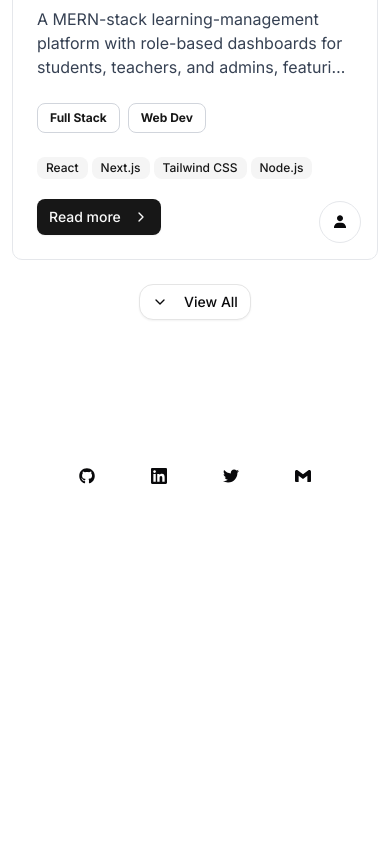
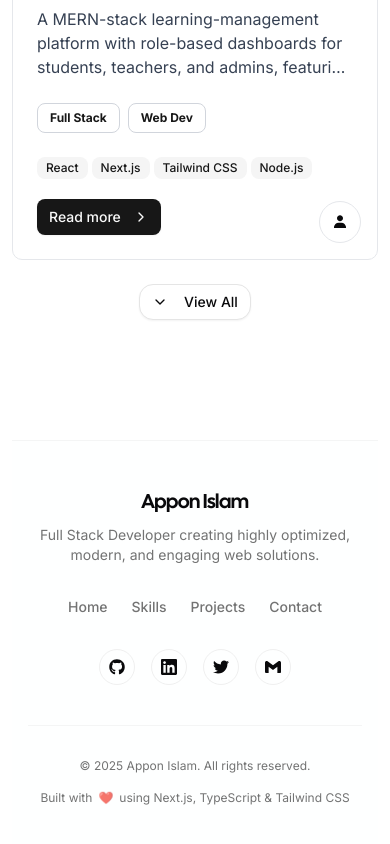
Before and after one commit to apponislam/apponislam-portfolio-with-nextJs, a Next.js app: page / in a window 390 px wide. Shown: the part 6704-7548 px from the top of the page. Before the commit the page ends 7240 px from the top, so only its background shows below. Built offline with nearby package versions, Linux system fonts and the light colour scheme.

Commit message:
feat: implement marketing layout with site and premium footer components

```diff
--- a/src/app/(root)/layout.tsx
+++ b/src/app/(root)/layout.tsx
@@ -2,7 +2,7 @@ import { getMainNav } from "@/components/config/routes";
 import { MainNav } from "@/components/main-nav";
 // import { ModeToggle } from "@/components/mode-toggle";
 import NavRightMenu from "@/components/nav-right-menu";
-import { SiteFooter } from "@/components/site-footer";
+import { PremiumFooter } from "@/components/premium-footer";
 
 export default async function MarketingLayout({ children }: { children: React.ReactNode }) {
     const mainNav = await getMainNav();
@@ -20,7 +20,7 @@ export default async function MarketingLayout({ children }: { children: React.Re
                     </div>
                 </header>
                 {children}
-                <SiteFooter></SiteFooter>
+                <PremiumFooter />
             </div>
         </div>
     );
--- /dev/null
+++ b/src/components/premium-footer.tsx
@@ -0,0 +1,68 @@
+import * as React from "react";
+import Link from "next/link";
+import { cn } from "@/lib/utils";
+import { buttonVariants } from "@/components/ui/button";
+import { SocialLinks } from "./config/social";
+import CustomTooltip from "./custom-tooltips";
+
+export function PremiumFooter({ className }: React.HTMLAttributes<HTMLElement>) {
+    const currentYear = new Date().getFullYear();
+
+    return (
+        <footer className={cn("border-t border-border/40 bg-background/50 backdrop-blur-md mt-20", className)}>
+            <div className="container mx-auto px-4 py-12 md:py-16">
+                <div className="grid grid-cols-1 md:grid-cols-3 gap-8 items-center border-b border-border/40 pb-10">
+
+                    {/* Brand / Logo Section */}
+                    <div className="flex flex-col items-center md:items-start text-center md:text-left space-y-2">
+                        <Link href="/" className="font-heading text-xl font-bold tracking-tight hover:text-primary transition-colors">
+                            Appon Islam
+                        </Link>
+                        <p className="text-sm text-muted-foreground max-w-xs">
+                            Full Stack Developer creating highly optimized, modern, and engaging web solutions.
+                        </p>
+                    </div>
+
+                    {/* Quick Links Section */}
+                    <div className="flex flex-wrap justify-center gap-x-6 gap-y-2 text-sm font-medium">
+                        <Link href="/" className="text-muted-foreground hover:text-foreground transition-colors">Home</Link>
+                        <Link href="/skills" className="text-muted-foreground hover:text-foreground transition-colors">Skills</Link>
+                        <Link href="/projects" className="text-muted-foreground hover:text-foreground transition-colors">Projects</Link>
+                        <Link href="/contact" className="text-muted-foreground hover:text-foreground transition-colors">Contact</Link>
+                    </div>
+
+                    {/* Social Section */}
+                    <div className="flex justify-center md:justify-end gap-4">
+                        {SocialLinks.map((item, ind) => (
+                            <CustomTooltip icon={item.icon} text={item.username} key={ind}>
+                                <Link
+                                    href={item.link}
+                                    target="_blank"
+                                    className={cn(
+                                        buttonVariants({
+                                            variant: "ghost",
+                                            size: "sm",
+                                        }),
+                                        "h-9 w-9 p-0 rounded-full border border-border/60 hover:bg-accent/60 dark:hover:bg-accent/30"
+                                    )}
+                                >
+                                    <item.icon className="h-4 w-4" />
+                                </Link>
+                            </CustomTooltip>
+                        ))}
+                    </div>
+                </div>
+
+                {/* Bottom Bar: Copyright and Credits */}
+                <div className="flex flex-col md:flex-row items-center justify-between gap-4 pt-8 text-xs text-muted-foreground">
+                    <p>© {currentYear} Appon Islam. All rights reserved.</p>
+                    <p className="flex items-center gap-1.5">
+                        Built with
+                        <span className="text-red-500 animate-pulse">❤️</span>
+                        using Next.js, TypeScript & Tailwind CSS
+                    </p>
+                </div>
+            </div>
+        </footer>
+    );
+}
```
